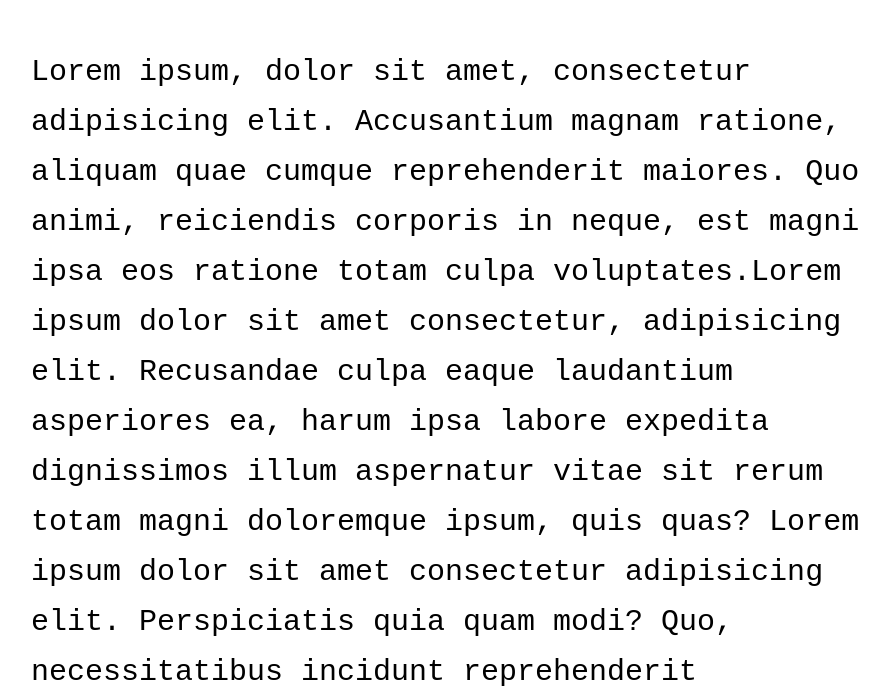
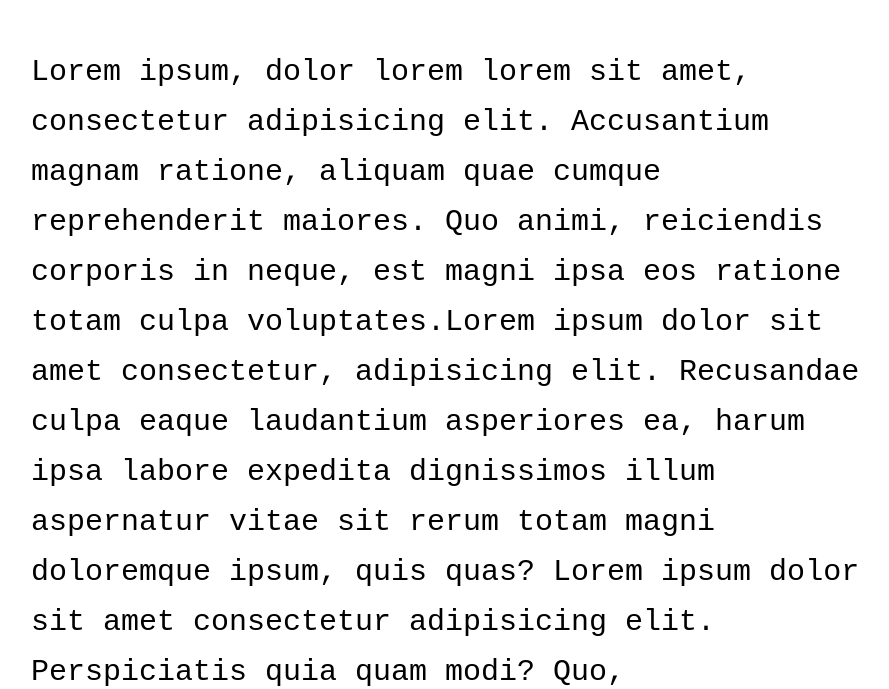
Before and after one commit to Pawelsmolarski95/kodilla-tutorial, a plain HTML site: page index.html in a window 1280 px wide. Shown: the part 111-800 px from the top of the page, without its empty margins (177-1066 px from the left). Drawn offline with Linux system fonts and the light colour scheme.

Commit message:
changes p

```diff
--- a/index.html
+++ b/index.html
@@ -11,7 +11,7 @@
     <header> <h1>Hello World!</h1></header>
     <section>
         <div class="lorem">
-            <p>Lorem ipsum, dolor sit amet, consectetur adipisicing elit. Accusantium magnam ratione, aliquam quae cumque reprehenderit maiores. Quo animi, reiciendis corporis in neque, est magni ipsa eos ratione totam culpa voluptates.Lorem ipsum dolor sit amet consectetur, adipisicing elit. Recusandae culpa eaque laudantium asperiores ea, harum ipsa labore expedita dignissimos illum aspernatur vitae sit rerum totam magni doloremque ipsum, quis quas? Lorem ipsum dolor sit amet consectetur adipisicing elit. Perspiciatis quia quam modi? Quo, necessitatibus incidunt reprehenderit consequuntur nihil atque placeat consequatur at adipisci debitis ab est perferendis excepturi facilis, commodi.</p>
+            <p>Lorem ipsum, dolor lorem lorem sit amet, consectetur adipisicing elit. Accusantium magnam ratione, aliquam quae cumque reprehenderit maiores. Quo animi, reiciendis corporis in neque, est magni ipsa eos ratione totam culpa voluptates.Lorem ipsum dolor sit amet consectetur, adipisicing elit. Recusandae culpa eaque laudantium asperiores ea, harum ipsa labore expedita dignissimos illum aspernatur vitae sit rerum totam magni doloremque ipsum, quis quas? Lorem ipsum dolor sit amet consectetur adipisicing elit. Perspiciatis quia quam modi? Quo, necessitatibus incidunt reprehenderit consequuntur nihil atque placeat consequatur at adipisci debitis ab est perferendis excepturi facilis, commodi.</p>
         </div>
     </section>
     <footer>
```
